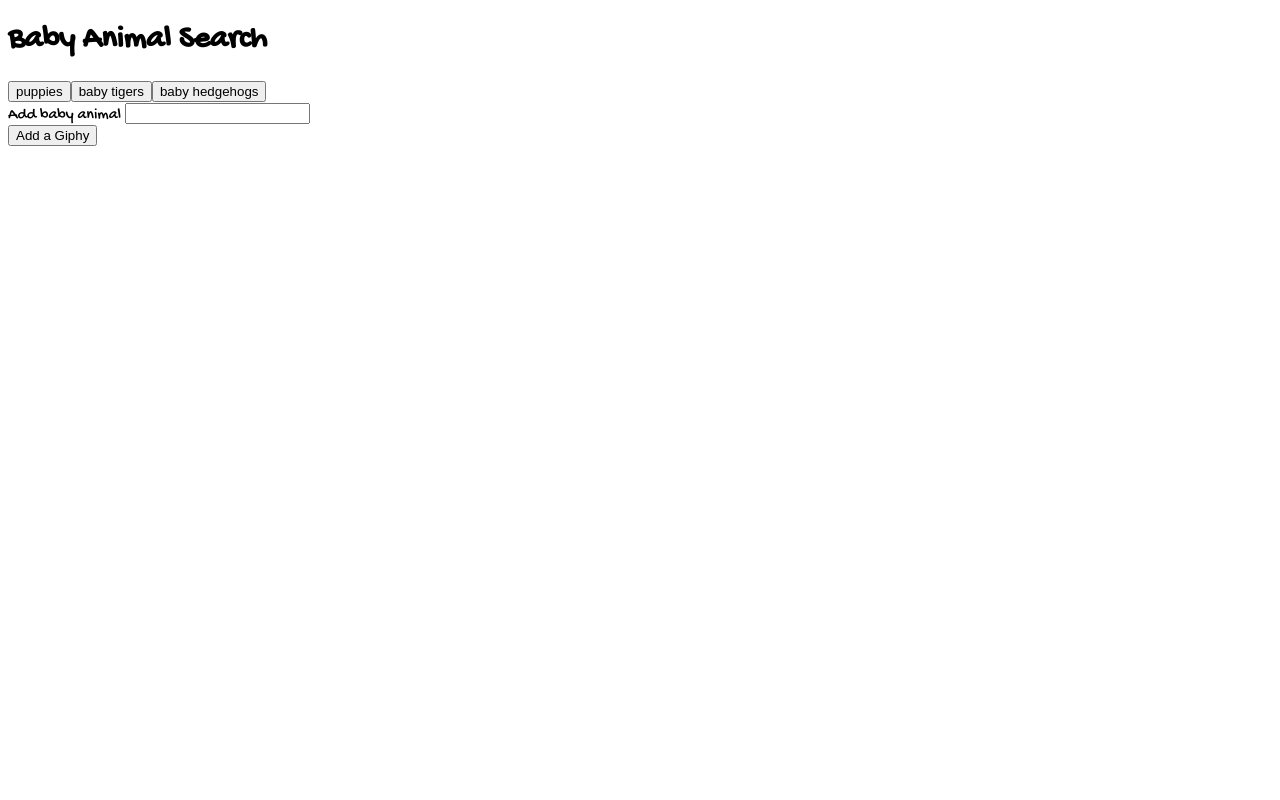
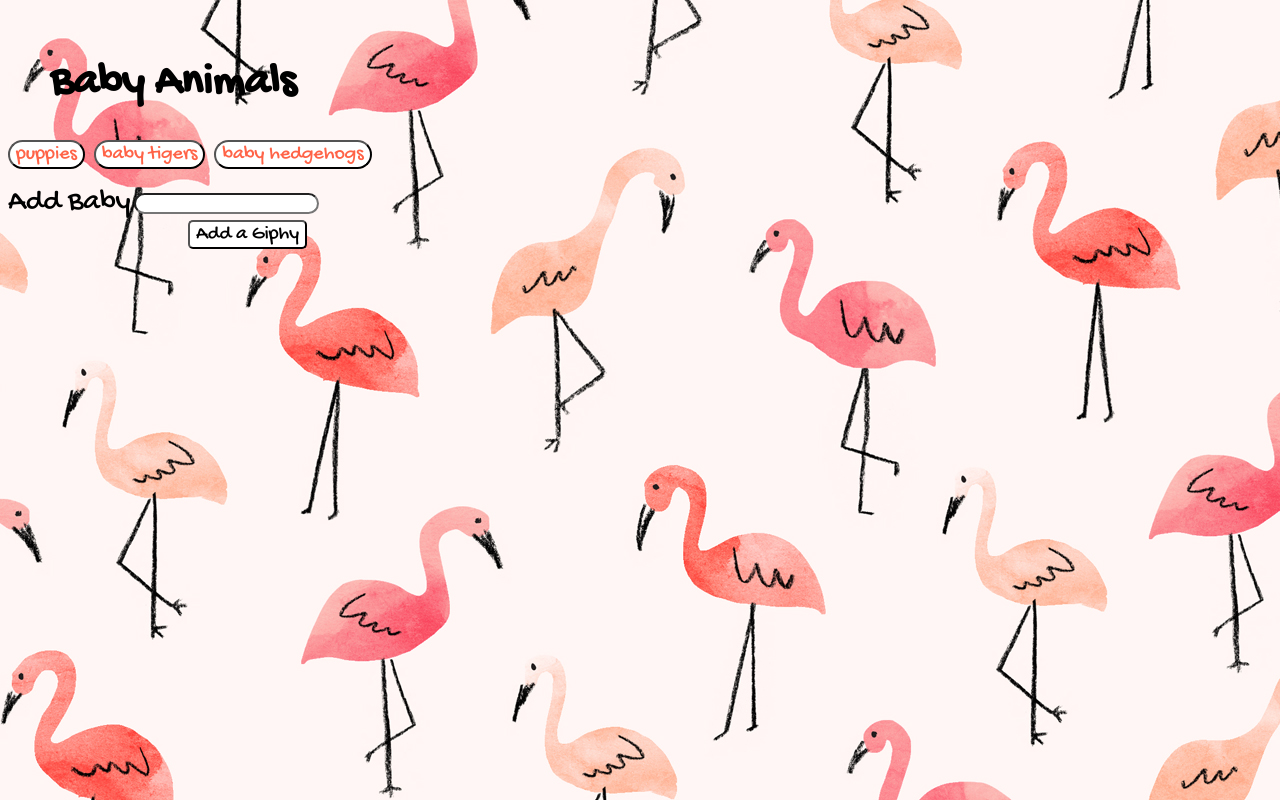
Before and after one commit to batlijo/giphy, a plain HTML site: page index.html in a window 1280 px wide. Drawn offline with nearby package versions, Linux system fonts and the light colour scheme.

Commit message:
added css

```diff
--- a/index.html
+++ b/index.html
@@ -8,12 +8,12 @@
 <body>
 
   <div class="container">
-    <h1>Baby Animal Search</h1>
+    <h1>Baby Animals</h1>
 
     <div id="baby-view"></div>
 
     <form id="giphy-form">
-      <label for="user-input">Add baby animal</label>
+      <label for="user-input">Add Baby</label>
       <input type="text" id="user-input"><br>
 
       <!-- Button triggers new giphy to be added -->
--- a/style.css
+++ b/style.css
@@ -1,3 +1,48 @@
+
+
 body {
 font-family: 'Gochi Hand', cursive;
+color: tomato;
+background-image: url("image1.jpg");
+background-size:auto;
+
 }
+
+h1 {
+    color: black;
+    margin-bottom: 30px;
+    padding-top: 27px;
+    font-size: 45px;
+    text-indent: 42px;
+}
+
+button.baby {
+    font-family: 'Gochi Hand', cursive;
+    margin-right: 9px;
+    font-size: 20px;
+    border-radius: 20px;
+    background-color: white;
+    color: tomato;
+}
+
+form#giphy-form {
+    margin-top: 16px;
+}
+
+input#add-baby {
+    color: black;
+    font-size: 20px;
+    background-color: white;
+    font-family: 'Gochi Hand', cursive;
+    border-radius: 5px;
+    margin-left: 180px;
+}
+
+input#user-input {
+	border-radius: 20px;
+}
+
+label {
+    font-size: 30px;
+    color: black;
+}
```
Also changed, not shown: image1.jpg (added), image2.jpg (added), image3.jpg (added), image4.jpg (added).
